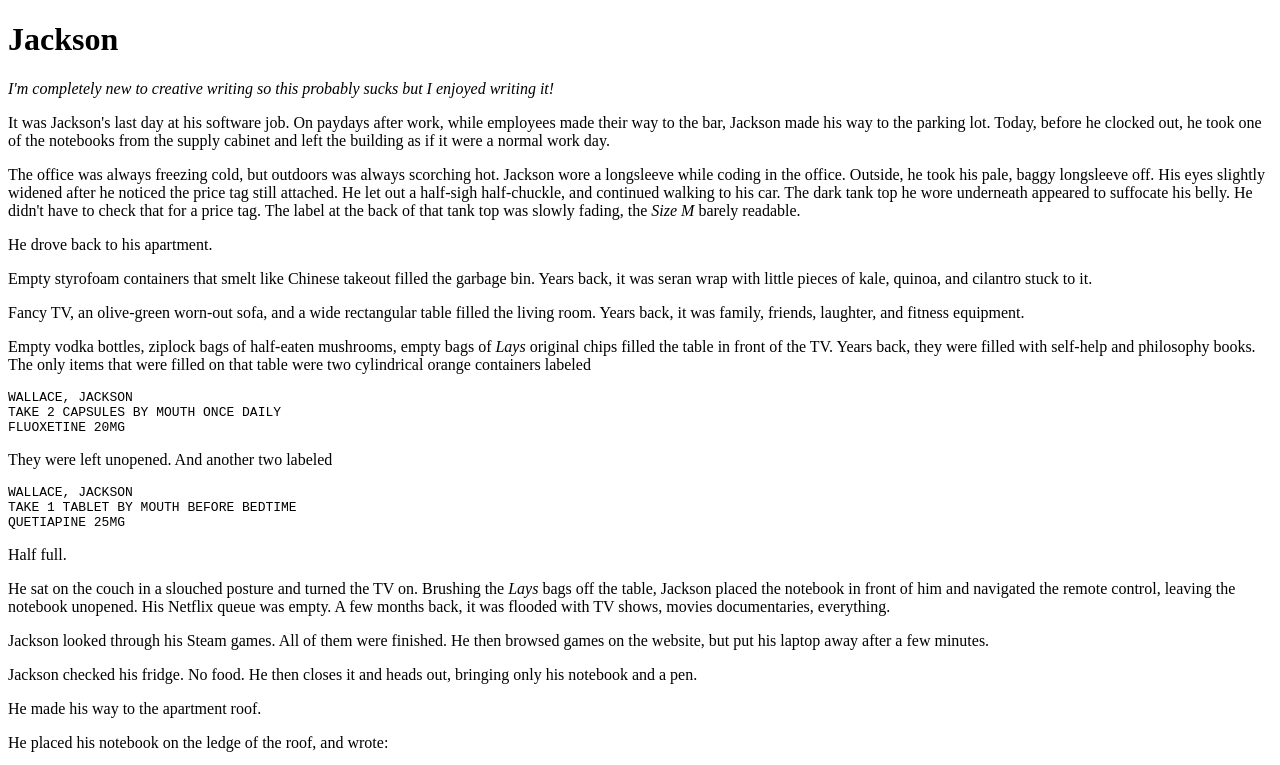
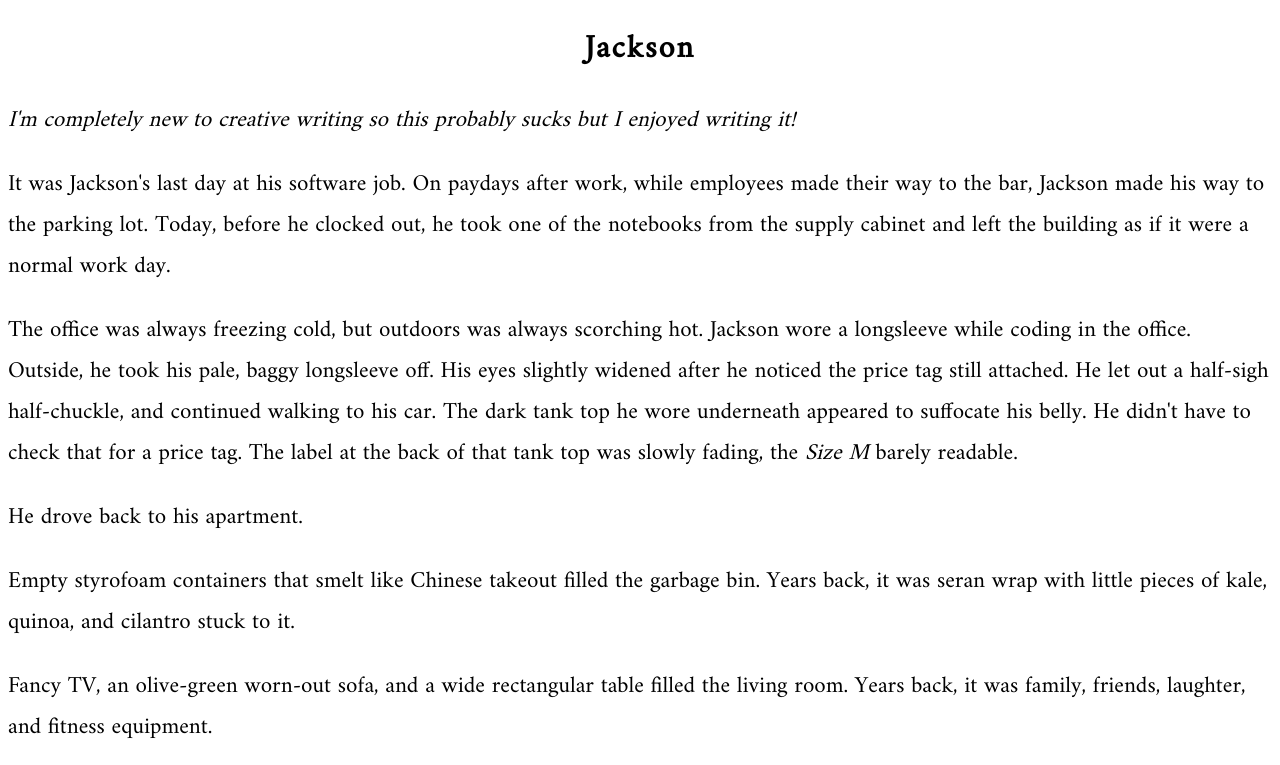
Before and after one commit to OneCodeMan/WritingPractice, a Gatsby site: page /jackson in a window 1280 px wide. Shown: the top 765 px of the page. Built offline with nearby package versions, Linux system fonts and the light colour scheme; Gatsby itself is replaced by a stand-in of ours; some packages are replaced by stand-ins of ours.

Commit message:
Styling issues

```diff
--- /dev/null
+++ b/src/css/blog-post.css
@@ -0,0 +1,14 @@
+@import url('https://fonts.googleapis.com/css?family=Amiri');
+
+.blog-post-container {
+  font-family: 'Amiri', serif;
+}
+
+.post-title {
+  text-align: center;
+  letter-spacing: 2px;
+}
+
+.blog-post-content {
+  font-size: 23px;
+}
--- a/src/layouts/index.css
+++ b/src/layouts/index.css
@@ -1,5 +1,7 @@
+@import url('https://fonts.googleapis.com/css?family=Amiri');
+
 html {
-  font-family: sans-serif;
+  font-family: 'Amiri', serif;
   -ms-text-size-adjust: 100%;
   -webkit-text-size-adjust: 100%;
 }
--- a/src/templates/blog-post.js
+++ b/src/templates/blog-post.js
@@ -1,7 +1,7 @@
 import React from 'react';
 import Helmet from 'react-helmet';
 
-// import '../css/blog-post.css'; // make it pretty!
+import '../css/blog-post.css'; // make it pretty!
 
 export default function Template({
   data // this prop will be injected by the GraphQL query we'll write in a bit
@@ -11,7 +11,7 @@ export default function Template({
     <div className="blog-post-container">
       <Helmet title={`${post.frontmatter.title}`} />
       <div className="blog-post">
-        <h1>{post.frontmatter.title}</h1>
+        <h1 className="post-title">{post.frontmatter.title}</h1>
         <div className="blog-post-content" dangerouslySetInnerHTML={{ __html: post.html }} />
       </div>
     </div>
```
Also changed, not shown: src/pages/07-27-2017-jackson/index.md (+0 -2 lines).
